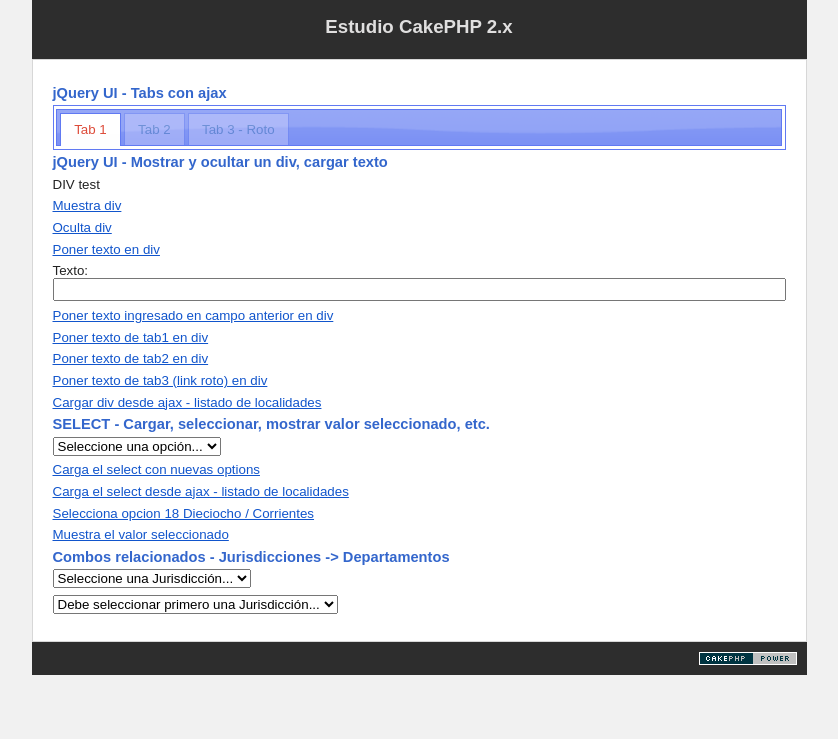
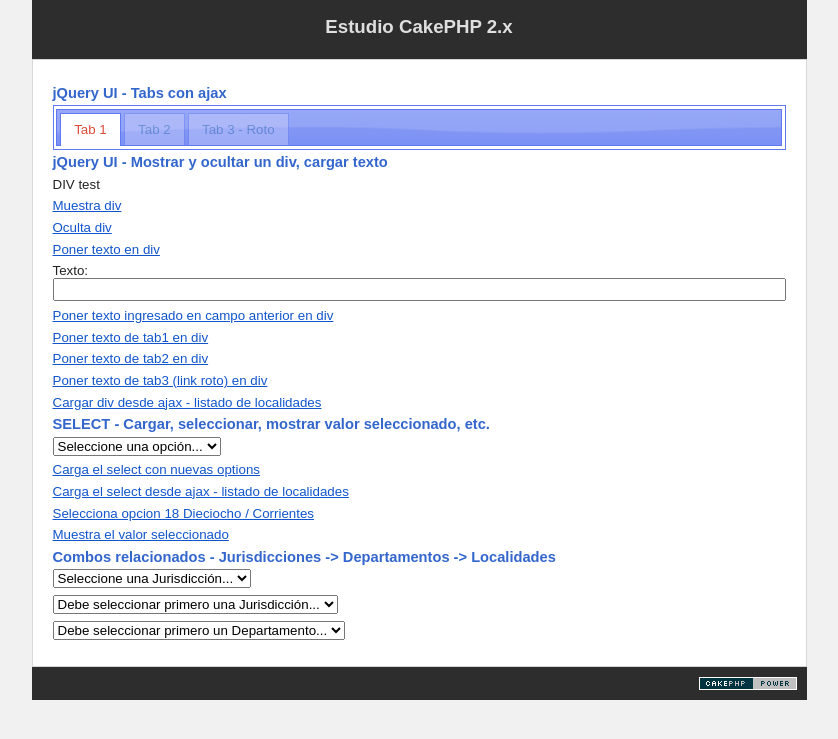
Before and after one commit to romanmussi/estudio2x, a CakePHP app: the page made by app/View/Pages/testajax.ctp in a window 1280 px wide. Shown: the top 739 px of the page, without its empty margins (221-1059 px from the left). Run offline with PHP 8.4 and a stand-in for CakePHP, Linux system fonts and the light colour scheme; the template is opened without the code that fills it, so the values that code supplies are empty; some libraries are stand-ins or nearby versions.

Commit message:
Carga de combos relacionados con jquery ajax

```diff
--- a/app/Config/routes.php
+++ b/app/Config/routes.php
@@ -43,5 +43,5 @@
  */
 	require CAKE . 'Config' . DS . 'routes.php';
 
-// Prueba, para json
+// Para que funcione json
         Router::parseExtensions('json');
--- /dev/null
+++ b/app/View/Localidades/json/lista_localidades.ctp
@@ -0,0 +1,3 @@
+<?php
+echo json_encode($localidades);
+?>
--- /dev/null
+++ b/app/View/Localidades/lista_localidades.ctp
@@ -0,0 +1,5 @@
+<?php
+foreach ($localidades as $key => $value) {
+echo '<p>'.$key.'-'.$value.'</p>';
+}
+?>
--- a/app/View/Pages/testajax.ctp
+++ b/app/View/Pages/testajax.ctp
@@ -1,4 +1,4 @@
-<?php //;           ?>
+<?php //;            ?>
 <script>
     $(document).ready(function() {
         //Muestra mensaje de error si falla llamada ajax en tabs
@@ -146,16 +146,16 @@
             );
             }
         });
-        //Define onchange > Carga departamentos
+        //Define onchange de jurisdicciones > Carga departamentos
         $("#cmb_jurisdicciones").on("change", function() {
             $.ajax({
                 dataType:"json",
-                url:"../localidades/lista_departamentos",
-                data:{jurisdiccion_id: $(this).val()},
-//                url:"../localidades/lista_departamentos/"+$(this).val(),
-//                data:{jurisdiccion_id: $(this).val()},
-//                data: {jurisdiccion_id: $("#cmb_jurisdicciones").val()},
-              success:function (data, textStatus) {
+                //si uso data cake levanta el dato en query (como querystring)
+                //y hay que hacer algo como para pasarlo a parametro
+                //si lo ponemos en la url directo cake lo recibe como parametro tipo pass
+                url:"../localidades/lista_departamentos/"+$(this).val(),
+                data: "",
+                success:function (data, textStatus) {
                     var options = '<option value="">Seleccione un Departamento...</option>';
                     $.each(data, function(i, option_name) {
                         options += '<option value="' + i + '">' + option_name + '</option>';
@@ -170,7 +170,31 @@
                 }
             });
         });
-    });
+        //Define onchange de departamentos > Carga localidades
+        $("#cmb_departamentos").on("change", function() {
+            $.ajax({
+                dataType:"json",
+                //si uso data cake levanta el dato en query (como querystring)
+                //y hay que hacer algo como para pasarlo a parametro
+                //si lo ponemos en la url directo cake lo recibe como parametro tipo pass
+                url:"../localidades/lista_localidades/"+$(this).val(),
+                data: "",
+                success:function (data, textStatus) {
+                    var options = '<option value="">Seleccione una Localidad...</option>';
+                    $.each(data, function(i, option_name) {
+                        options += '<option value="' + i + '">' + option_name + '</option>';
+                    });
+                    $("#cmb_localidades").html(options);
+                },
+                error: function () {
+                    alert(
+                    "Atención!! No se pudo recuperar información importante. \n\
+Cargue nuevamente la página; si el problema persiste informe al programador."
+                );
+                }
+            });
+        });
+});
 </script>
 
 <div id="view1col">
@@ -208,13 +232,20 @@
 <p><a id="select_carga_ddeajax" href="#">Carga el select desde ajax - listado de localidades</a></p>
 <p><a id="select_selecciona18" href="#">Selecciona opcion 18 Dieciocho / Corrientes</a></p>
 <p><a id="select_val" href="#">Muestra el valor seleccionado</a></p>
-<h4>Combos relacionados - Jurisdicciones -> Departamentos</h4>
-<p><select id="cmb_jurisdicciones" name="jurisdiccion_id">
+<h4>Combos relacionados - Jurisdicciones -> Departamentos -> Localidades</h4>
+<p>
+    <select id="cmb_jurisdicciones" name="jurisdiccion_id">
         <option value="">Seleccione una Jurisdicción...</option>
     </select>
 </p>
-<p><select id="cmb_departamentos" name="departamento_id">
+<p>
+    <select id="cmb_departamentos" name="departamento_id">
         <option value="">Debe seleccionar primero una Jurisdicción...</option>
     </select>
 </p>
+<p>
+    <select id="cmb_localidades" name="localidad_id">
+        <option value="">Debe seleccionar primero un Departamento...</option>
+    </select>
+</p>
 </div>
```
Also changed, not shown: app/Controller/LocalidadesController.php (+10 -5 lines).
